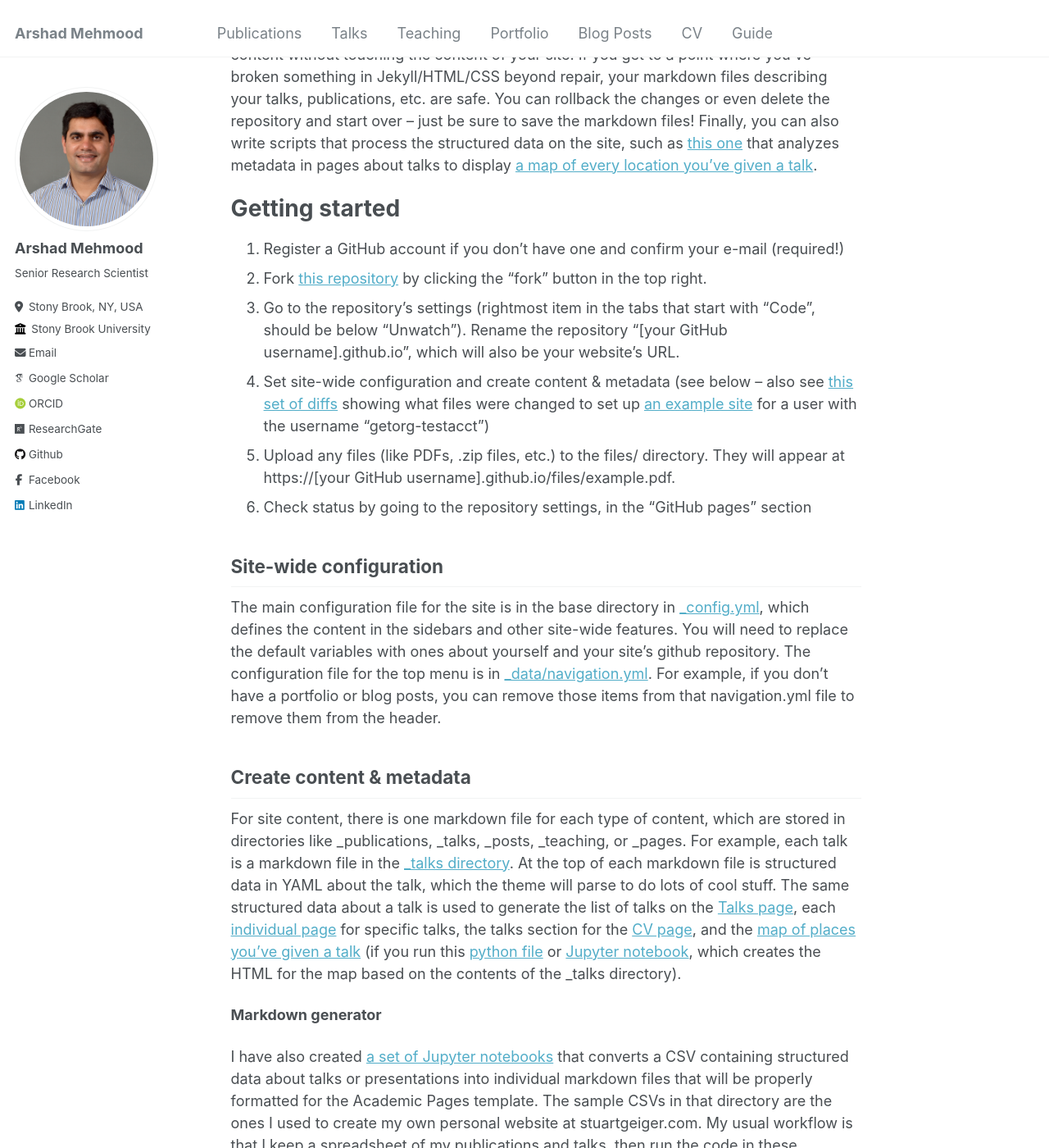
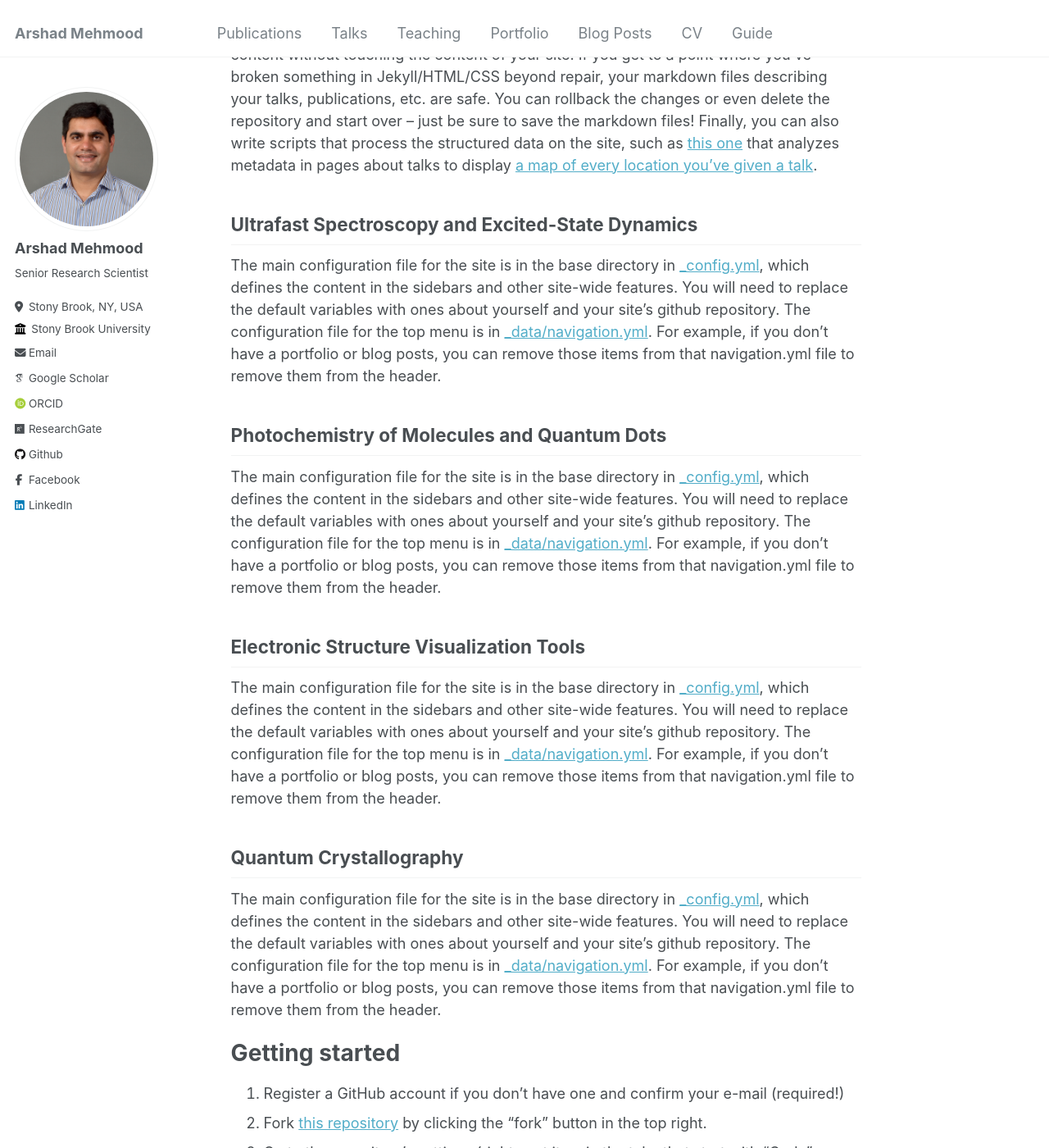
Before and after one commit to arshadmehmood118/arshadmehmood118.github.io, a Jekyll site: the page built from _pages/about.md, in a window 1280 px wide and 1400 px high, scrolled down 966 px. Shown: the whole window at 82% size. Built offline with Jekyll 4.4.1, drawn with Linux system fonts in a browser that asks for light colours; some web fonts are replaced.

Commit message:
Update about.md

```diff
--- a/_pages/about.md
+++ b/_pages/about.md
@@ -18,6 +18,22 @@ Research and Expertise
 Like many other Jekyll-based GitHub Pages templates, Academic Pages makes you separate the website's content from its form. The content & metadata of your website are in structured markdown files, while various other files constitute the theme, specifying how to transform that content & metadata into HTML pages. You keep these various markdown (.md), YAML (.yml), HTML, and CSS files in a public GitHub repository. Each time you commit and push an update to the repository, the [GitHub pages](https://pages.github.com/) service creates static HTML pages based on these files, which are hosted on GitHub's servers free of charge.
 
 Many of the features of dynamic content management systems (like Wordpress) can be achieved in this fashion, using a fraction of the computational resources and with far less vulnerability to hacking and DDoSing. You can also modify the theme to your heart's content without touching the content of your site. If you get to a point where you've broken something in Jekyll/HTML/CSS beyond repair, your markdown files describing your talks, publications, etc. are safe. You can rollback the changes or even delete the repository and start over -- just be sure to save the markdown files! Finally, you can also write scripts that process the structured data on the site, such as [this one](https://github.com/academicpages/academicpages.github.io/blob/master/talkmap.ipynb) that analyzes metadata in pages about talks to display [a map of every location you've given a talk](https://academicpages.github.io/talkmap.html).
+
+Ultrafast Spectroscopy and Excited-State Dynamics
+------
+The main configuration file for the site is in the base directory in [_config.yml](https://github.com/academicpages/academicpages.github.io/blob/master/_config.yml), which defines the content in the sidebars and other site-wide features. You will need to replace the default variables with ones about yourself and your site's github repository. The configuration file for the top menu is in [_data/navigation.yml](https://github.com/academicpages/academicpages.github.io/blob/master/_data/navigation.yml). For example, if you don't have a portfolio or blog posts, you can remove those items from that navigation.yml file to remove them from the header.
+
+Photochemistry of Molecules and Quantum Dots
+------
+The main configuration file for the site is in the base directory in [_config.yml](https://github.com/academicpages/academicpages.github.io/blob/master/_config.yml), which defines the content in the sidebars and other site-wide features. You will need to replace the default variables with ones about yourself and your site's github repository. The configuration file for the top menu is in [_data/navigation.yml](https://github.com/academicpages/academicpages.github.io/blob/master/_data/navigation.yml). For example, if you don't have a portfolio or blog posts, you can remove those items from that navigation.yml file to remove them from the header.
+
+Electronic Structure Visualization Tools
+------
+The main configuration file for the site is in the base directory in [_config.yml](https://github.com/academicpages/academicpages.github.io/blob/master/_config.yml), which defines the content in the sidebars and other site-wide features. You will need to replace the default variables with ones about yourself and your site's github repository. The configuration file for the top menu is in [_data/navigation.yml](https://github.com/academicpages/academicpages.github.io/blob/master/_data/navigation.yml). For example, if you don't have a portfolio or blog posts, you can remove those items from that navigation.yml file to remove them from the header.
+
+Quantum Crystallography
+------
+The main configuration file for the site is in the base directory in [_config.yml](https://github.com/academicpages/academicpages.github.io/blob/master/_config.yml), which defines the content in the sidebars and other site-wide features. You will need to replace the default variables with ones about yourself and your site's github repository. The configuration file for the top menu is in [_data/navigation.yml](https://github.com/academicpages/academicpages.github.io/blob/master/_data/navigation.yml). For example, if you don't have a portfolio or blog posts, you can remove those items from that navigation.yml file to remove them from the header.
 
 Getting started
 ======
```
